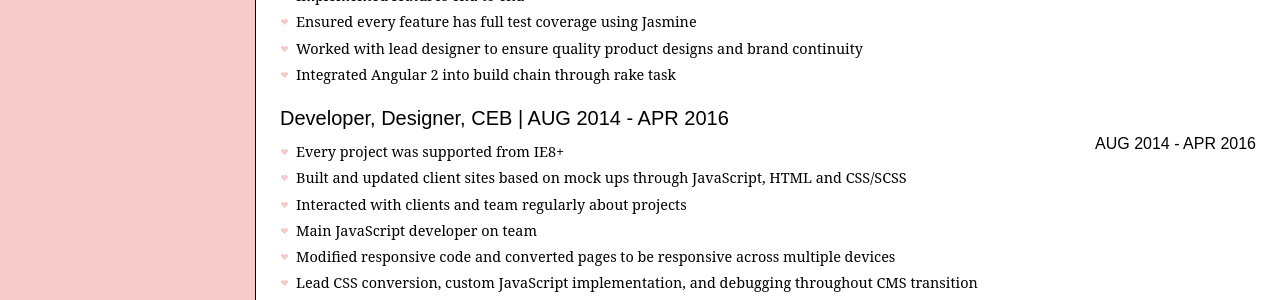
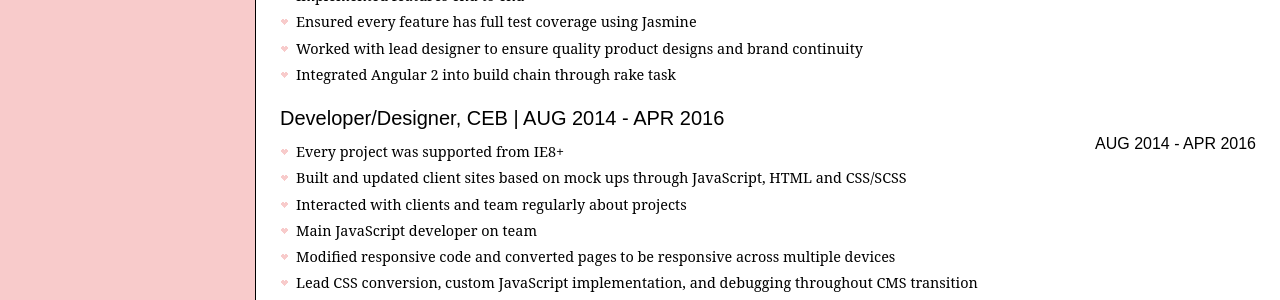
Before and after one commit to twaffl3s/twaffl3s.github.io, a Jekyll site: the page built from resume.html, in a window 1280 px wide. Shown: the part 335-635 px from the top of the page. Built offline with Jekyll 4.4.1, drawn with Linux system fonts in a browser that asks for light colours; some web fonts are replaced.

```diff
--- a/_data/experiences.yml
+++ b/_data/experiences.yml
@@ -37,7 +37,7 @@
     - TeamCity
     - JasmineJS
 
-- role: Developer, Designer
+- role: Developer/Designer
   company: CEB
   date:
     start: AUG 2014
```
